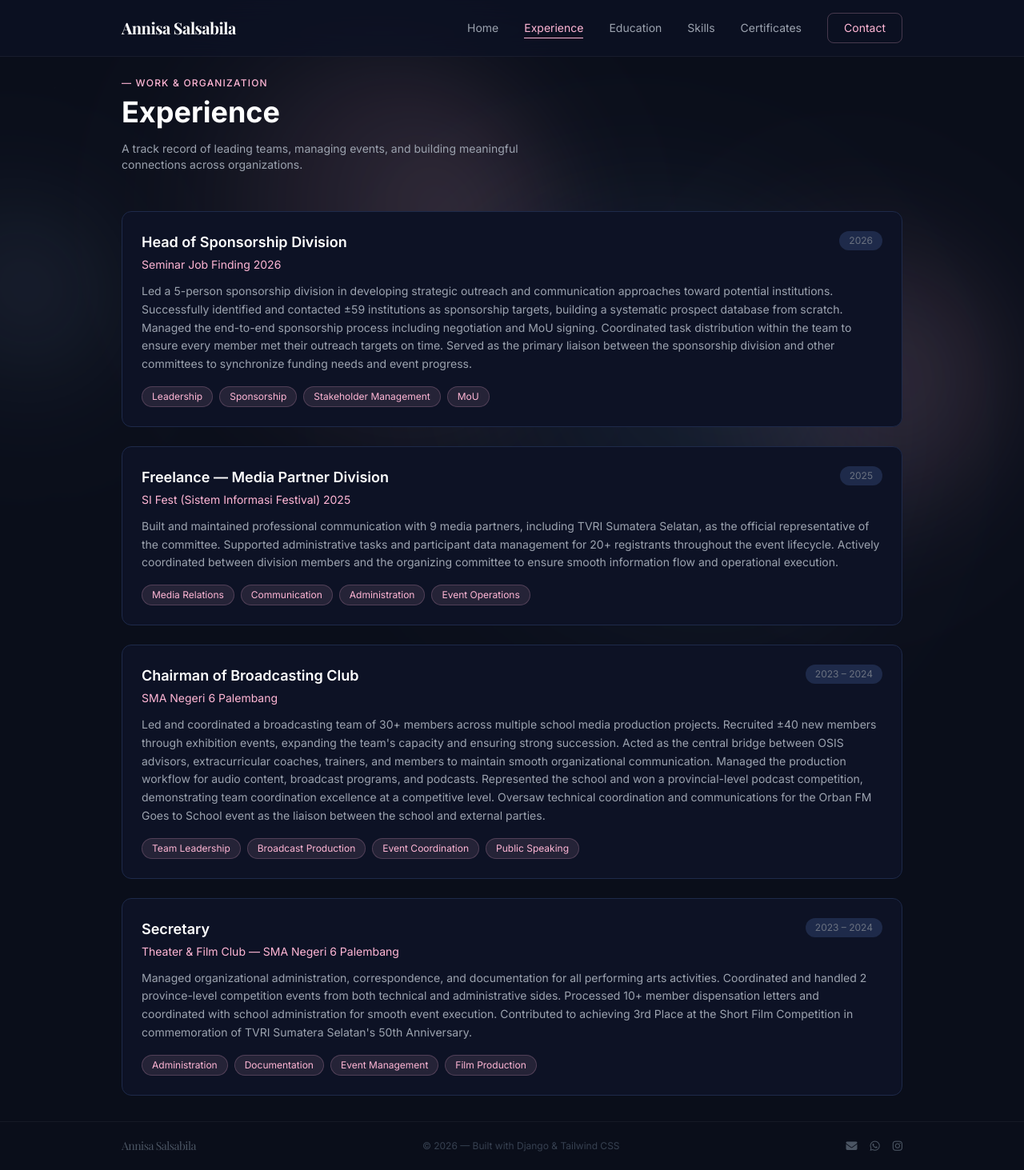
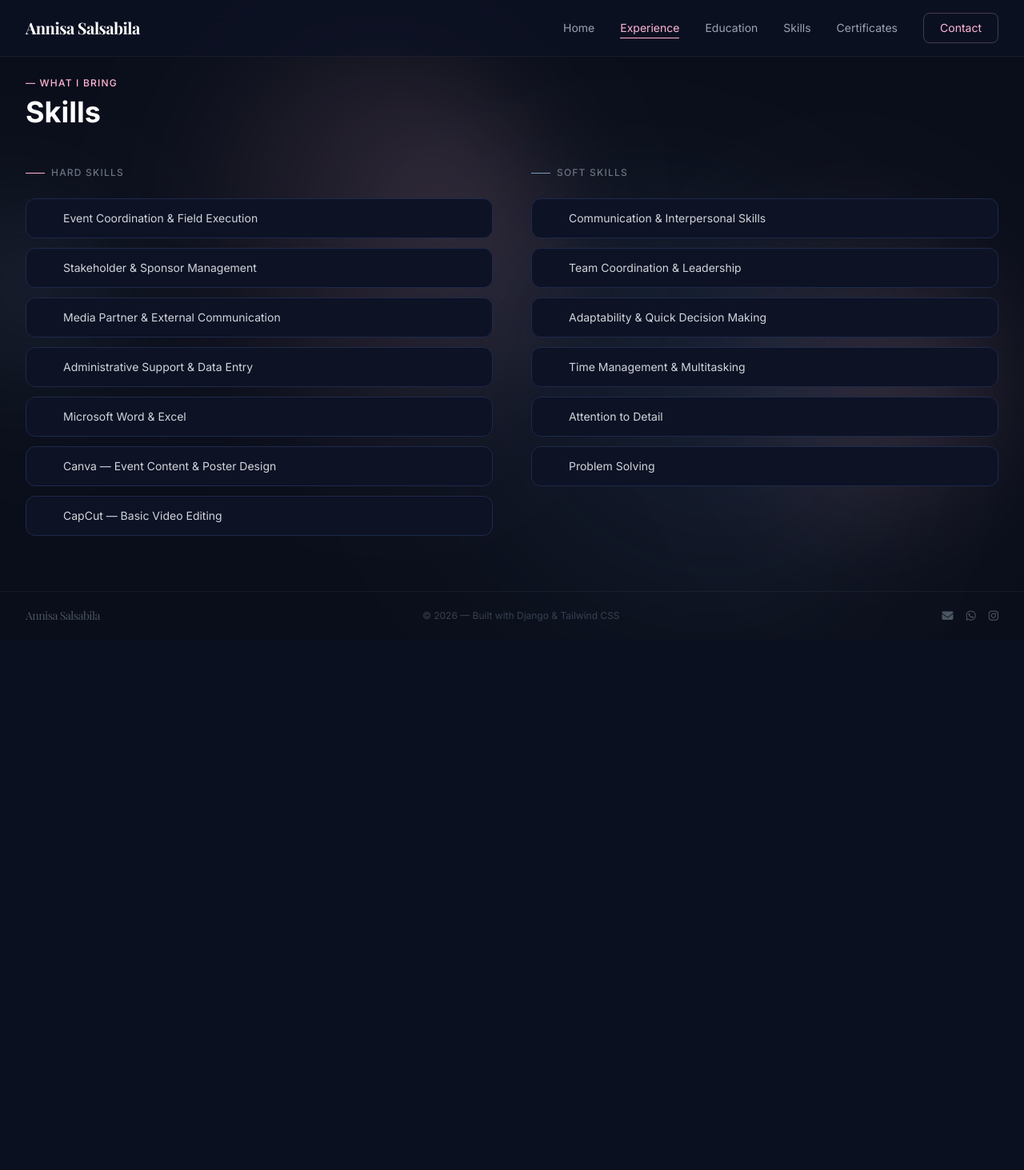
Before and after one commit to matchabobeli/portfolio-project, a Django app: page /experience/ in a window 1280 px wide. Shown: the whole page at 80% size. After the commit the page ends 777 px from the top, so only its background shows below. Run offline with Django 5.2, Linux system fonts and the light colour scheme; some libraries are stand-ins or nearby versions.

Commit message:
fix layout 1

```diff
--- a/templates/base.html
+++ b/templates/base.html
@@ -319,7 +319,7 @@
     </style>
 </head>
 
-<body class="bg-[#0a0e1a] text-gray-200 overflow-x-hidden">
+<body class="bg-[#0a0e1a] text-gray-200 overflow-x-hidden min-h-screen flex flex-col">
 
     <!-- Page loading bar -->
     <div id="page-loader"></div>
@@ -371,7 +371,7 @@
 
     <!-- Navbar -->
     <nav class="fixed top-0 w-full bg-[#0d1225]/75 nav-blur border-b border-white/5 z-50">
-        <div class="max-w-5xl mx-auto px-6 py-4 flex justify-between items-center">
+        <div class="w-full max-w-[1400px] mx-auto px-8 py-4 flex justify-between items-center">
             <a href="/" class="flex items-center gap-2 group smooth-link" data-path="/">
                 <span
                     class="nav-name text-xl font-bold text-white group-hover:text-[#ffb6d5] transition-colors duration-300">
@@ -410,7 +410,7 @@
         </div>
         <!-- Mobile menu dropdown -->
         <div id="mobile-menu" class="md:hidden hidden border-t border-white/5 bg-[#0d1225]/95 nav-blur">
-            <div class="max-w-5xl mx-auto px-6 py-4 flex flex-col gap-1">
+            <div class="w-full max-w-[1400px] mx-auto px-8 py-4 flex flex-col gap-1">
                 <a href="/" class="nav-link smooth-link text-gray-400 text-sm py-2.5 border-b border-white/5"
                     data-path="/">Home</a>
                 <a href="/experience/" class="nav-link smooth-link text-gray-400 text-sm py-2.5 border-b border-white/5"
@@ -454,13 +454,14 @@
         });
     </script>
 
-    <div class="pt-16 relative z-10">
-        <main>
+    <div class="pt-16 relative z-10 flex flex-col flex-1">
+        <main class="flex-1">
             {% block content %}{% endblock %}
         </main>
 
         <footer class="border-t border-white/5 py-5 relative z-10">
-            <div class="max-w-5xl mx-auto px-6 flex flex-col md:flex-row justify-between items-center gap-4">
+            <div
+                class="w-full max-w-[1400px] mx-auto px-8 flex flex-col md:flex-row justify-between items-center gap-4">
                 <span class="nav-name text-gray-600 text-sm">Annisa Salsabila</span>
                 <span class="text-gray-700 text-xs">© 2026 — Built with Django & Tailwind CSS</span>
                 <div class="flex gap-4">
--- a/templates/certificates.html
+++ b/templates/certificates.html
@@ -2,7 +2,7 @@
 {% block title %}Certificates — Annisa Salsabila{% endblock %}
 
 {% block content %}
-<section class="max-w-5xl mx-auto px-6 py-8 page-transition">
+<section class="w-full max-w-[1400px] mx-auto px-8 py-8 page-transition">
     <div class="mb-12 fade-in">
         <p class="text-[#ffb6d5] text-xs font-medium tracking-widest uppercase mb-2">— Achievements</p>
         <h1 class="text-4xl font-bold text-white mb-4">Certificates</h1>
--- a/templates/contact.html
+++ b/templates/contact.html
@@ -2,7 +2,7 @@
 {% block title %}Contact — Annisa Salsabila{% endblock %}
 
 {% block content %}
-<section class="max-w-3xl mx-auto px-6 py-8 page-transition">
+<section class="w-full max-w-[900px] mx-auto px-8 py-8 page-transition">
     <div class="mb-12 text-center fade-in">
         <p class="text-[#ffb6d5] text-xs font-medium tracking-widest uppercase mb-2">— Get In Touch</p>
         <h1 class="text-4xl font-bold text-white mb-4">Contact Me</h1>
--- a/templates/education.html
+++ b/templates/education.html
@@ -2,7 +2,7 @@
 {% block title %}Education — Annisa Salsabila{% endblock %}
 
 {% block content %}
-<section class="max-w-5xl mx-auto px-6 py-8 page-transition">
+<section class="w-full max-w-[1400px] mx-auto px-8 py-8 page-transition">
     <div class="mb-12 fade-in">
         <p class="text-[#ffb6d5] text-xs font-medium tracking-widest uppercase mb-2">— Academic Background</p>
         <h1 class="text-4xl font-bold text-white mb-4">Education</h1>
--- a/templates/experience.html
+++ b/templates/experience.html
@@ -1,64 +1,70 @@
 {% extends 'base.html' %}
-{% block title %}Experience — Annisa Salsabila{% endblock %}
+{% block title %}Skills — Annisa Salsabila{% endblock %}
 
 {% block content %}
-<section class="max-w-5xl mx-auto px-6 py-8 page-transition">
+<section class="w-full max-w-[1400px] mx-auto px-8 py-8 page-transition">
     <div class="mb-12 fade-in">
-        <p class="text-[#ffb6d5] text-xs font-medium tracking-widest uppercase mb-2">— Work & Organization</p>
-        <h1 class="text-4xl font-bold text-white mb-4">Experience</h1>
-        <p class="text-gray-400 text-sm max-w-lg">A track record of leading teams, managing events, and building
-            meaningful connections across organizations.</p>
+        <p class="text-[#ffb6d5] text-xs font-medium tracking-widest uppercase mb-2">— What I Bring</p>
+        <h1 class="text-4xl font-bold text-white mb-4">Skills</h1>
     </div>
 
-    <div id="experience-list" class="space-y-6"></div>
+    <div class="grid md:grid-cols-2 gap-12">
+        <div class="fade-in">
+            <h2 class="text-xs font-medium text-gray-500 uppercase tracking-widest mb-6 flex items-center gap-2">
+                <span class="w-6 h-px bg-[#ffb6d5]"></span> Hard Skills
+            </h2>
+            <div class="space-y-3" id="hard-skills"></div>
+        </div>
+        <div class="fade-in" style="transition-delay: 0.15s">
+            <h2 class="text-xs font-medium text-gray-500 uppercase tracking-widest mb-6 flex items-center gap-2">
+                <span class="w-6 h-px bg-[#7a9cc5]"></span> Soft Skills
+            </h2>
+            <div class="space-y-3" id="soft-skills"></div>
+        </div>
+    </div>
 </section>
 
 <script>
-    const staticExperiences = [
-        {
-            position: "Head of Sponsorship Division",
-            company: "Seminar Job Finding 2026",
-            period: "2026",
-            description: "Led a 5-person sponsorship division in developing strategic outreach and communication approaches toward potential institutions. Successfully identified and contacted ±59 institutions as sponsorship targets, building a systematic prospect database from scratch. Managed the end-to-end sponsorship process including negotiation and MoU signing. Coordinated task distribution within the team to ensure every member met their outreach targets on time. Served as the primary liaison between the sponsorship division and other committees to synchronize funding needs and event progress.",
-            tags: ["Leadership", "Sponsorship", "Stakeholder Management", "MoU"]
-        },
-        {
-            position: "Freelance — Media Partner Division",
-            company: "SI Fest (Sistem Informasi Festival) 2025",
-            period: "2025",
-            description: "Built and maintained professional communication with 9 media partners, including TVRI Sumatera Selatan, as the official representative of the committee. Supported administrative tasks and participant data management for 20+ registrants throughout the event lifecycle. Actively coordinated between division members and the organizing committee to ensure smooth information flow and operational execution.",
-            tags: ["Media Relations", "Communication", "Administration", "Event Operations"]
-        },
-        {
-            position: "Chairman of Broadcasting Club",
-            company: "SMA Negeri 6 Palembang",
-            period: "2023 – 2024",
-            description: "Led and coordinated a broadcasting team of 30+ members across multiple school media production projects. Recruited ±40 new members through exhibition events, expanding the team's capacity and ensuring strong succession. Acted as the central bridge between OSIS advisors, extracurricular coaches, trainers, and members to maintain smooth organizational communication. Managed the production workflow for audio content, broadcast programs, and podcasts. Represented the school and won a provincial-level podcast competition, demonstrating team coordination excellence at a competitive level. Oversaw technical coordination and communications for the Orban FM Goes to School event as the liaison between the school and external parties.",
-            tags: ["Team Leadership", "Broadcast Production", "Event Coordination", "Public Speaking"]
-        },
-        {
-            position: "Secretary",
-            company: "Theater & Film Club — SMA Negeri 6 Palembang",
-            period: "2023 – 2024",
-            description: "Managed organizational administration, correspondence, and documentation for all performing arts activities. Coordinated and handled 2 province-level competition events from both technical and administrative sides. Processed 10+ member dispensation letters and coordinated with school administration for smooth event execution. Contributed to achieving 3rd Place at the Short Film Competition in commemoration of TVRI Sumatera Selatan's 50th Anniversary.",
-            tags: ["Administration", "Documentation", "Event Management", "Film Production"]
-        }
+    const hardSkills = [
+        "Event Coordination & Field Execution",
+        "Stakeholder & Sponsor Management",
+        "Media Partner & External Communication",
+        "Administrative Support & Data Entry",
+        "Microsoft Word & Excel",
+        "Canva — Event Content & Poster Design",
+        "CapCut — Basic Video Editing",
     ];
 
-    const container = document.getElementById('experience-list');
-    container.innerHTML = staticExperiences.map((e, i) => `
-    <div class="bg-[#0d1225] border border-[#1e2a4a] rounded-xl p-6 card-hover fade-in" style="transition-delay: ${i * 0.1}s">
-        <div class="flex flex-col md:flex-row md:items-start md:justify-between gap-2 mb-3">
-            <div>
-                <h3 class="text-lg font-semibold text-white mb-1">${e.position}</h3>
-                <p class="text-[#ffb6d5] text-sm">${e.company}</p>
-            </div>
-            <span class="text-xs text-gray-500 bg-[#1e2a4a] px-3 py-1 rounded-full whitespace-nowrap">${e.period}</span>
-        </div>
-        <p class="text-gray-400 text-sm leading-relaxed mb-4">${e.description}</p>
-        <div class="flex flex-wrap gap-2">
-            ${e.tags.map(t => `<span class="text-xs bg-[#ffb6d5]/10 text-[#ffb6d5] border border-[#ffb6d5]/20 px-3 py-1 rounded-full">${t}</span>`).join('')}
-        </div>
+    const softSkills = [
+        "Communication & Interpersonal Skills",
+        "Team Coordination & Leadership",
+        "Adaptability & Quick Decision Making",
+        "Time Management & Multitasking",
+        "Attention to Detail",
+        "Problem Solving",
+    ];
+
+    const starIcon = `<svg width="14" height="14" viewBox="0 0 50 50" fill="none">
+    <path d="M25 2C25 2 27 18 25 25C23 32 25 48 25 48C25 48 23 32 25 25C27 18 25 2 25 2Z" fill="#ffb6d5"/>
+    <path d="M2 25C2 25 18 23 25 25C32 27 48 25 48 25C48 25 32 27 25 25C18 23 2 25 2 25Z" fill="#ffb6d5"/>
+</svg>`;
+
+    const blueStarIcon = `<svg width="14" height="14" viewBox="0 0 50 50" fill="none">
+    <path d="M25 2C25 2 27 18 25 25C23 32 25 48 25 48C25 48 23 32 25 25C27 18 25 2 25 2Z" fill="#7a9cc5"/>
+    <path d="M2 25C2 25 18 23 25 25C32 27 48 25 48 25C48 25 32 27 25 25C18 23 2 25 2 25Z" fill="#7a9cc5"/>
+</svg>`;
+
+    document.getElementById('hard-skills').innerHTML = hardSkills.map((s, i) => `
+    <div class="flex items-center gap-3 bg-[#0d1225] border border-[#1e2a4a] rounded-xl px-5 py-3.5 card-hover fade-in" style="transition-delay:${i * 0.05}s">
+        <span class="flex-shrink-0">${starIcon}</span>
+        <span class="text-sm text-gray-300">${s}</span>
+    </div>
+`).join('');
+
+    document.getElementById('soft-skills').innerHTML = softSkills.map((s, i) => `
+    <div class="flex items-center gap-3 bg-[#0d1225] border border-[#1e2a4a] rounded-xl px-5 py-3.5 card-hover fade-in" style="transition-delay:${i * 0.05}s">
+        <span class="flex-shrink-0">${blueStarIcon}</span>
+        <span class="text-sm text-gray-300">${s}</span>
     </div>
 `).join('');
 
```
Also changed, not shown: templates/home.html (+16 -16 lines).
